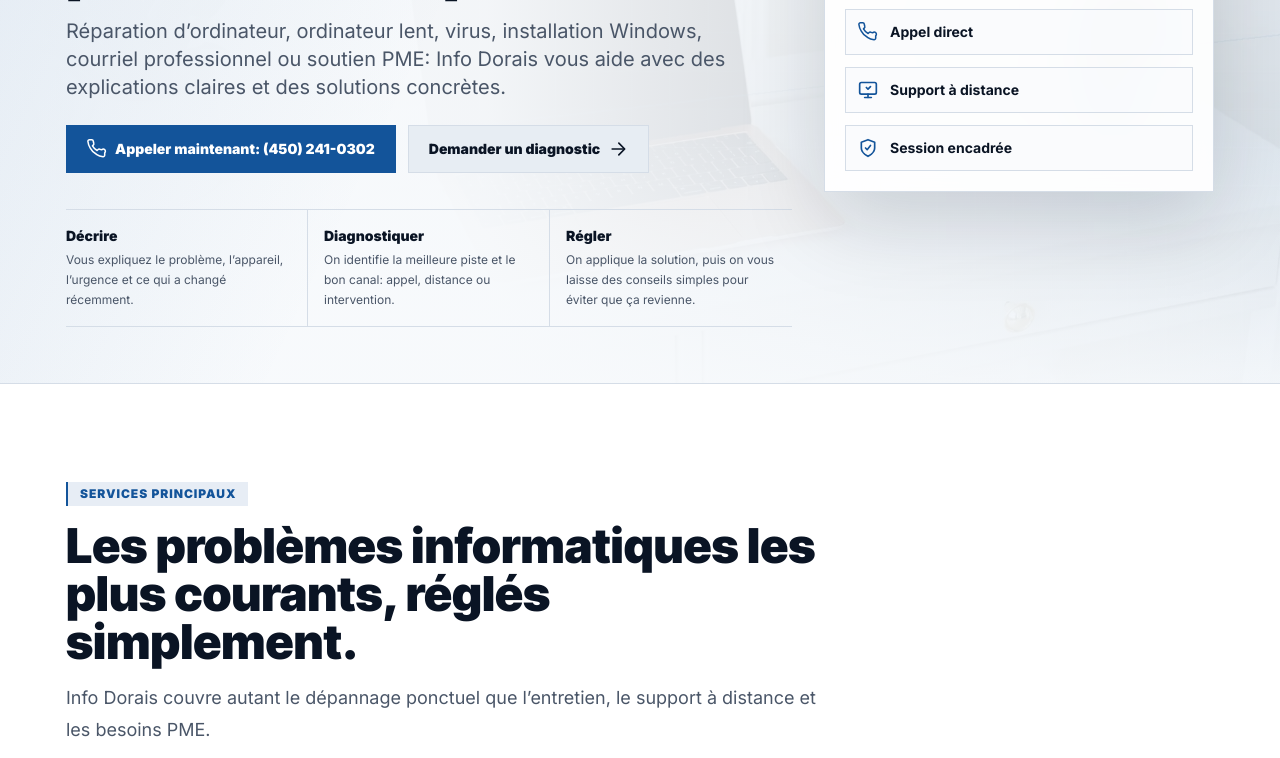
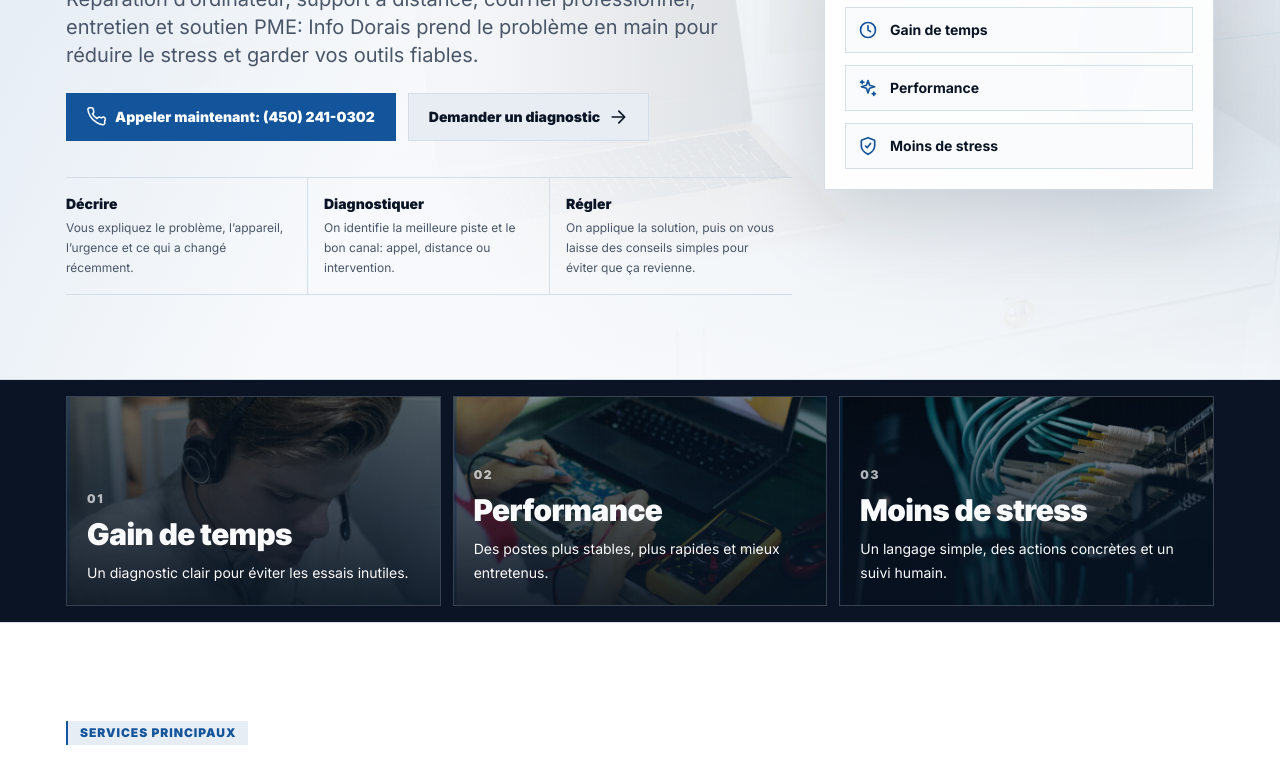
Before and after one commit to MaxSuperTech/info-dorais-next, an Astro site: page / in a window 1280 px wide. Shown: the part 422-1180 px from the top of the page. Built offline with nearby package versions, Linux system fonts and the light colour scheme; Astro itself is replaced by a stand-in of ours.

Commit message:
Tune homepage toward local IT service style

```diff
--- a/src/components/Hero.astro
+++ b/src/components/Hero.astro
@@ -1,10 +1,42 @@
 ---
 import Icon from "@/components/Icon.astro";
-import { brand, paths, processSteps, ui, type Locale, type Page, type PageKey } from "@/data/site";
+import { brand, paths, processSteps, ui, type IconName, type Locale, type Page, type PageKey } from "@/data/site";
 
 const { locale, page, pageKey } = Astro.props as { locale: Locale; page: Page; pageKey: PageKey };
 const t = ui[locale];
 const steps = processSteps[locale];
+const summaryTitle =
+  pageKey === "home"
+    ? locale === "fr"
+      ? "Votre informatique, prise en main."
+      : "Your IT, taken in hand."
+    : locale === "fr"
+      ? "Comprendre vite. Régler proprement."
+      : "Understand quickly. Fix cleanly.";
+const summaryItems: [IconName, string][] =
+  pageKey === "home"
+    ? locale === "fr"
+      ? [
+          ["clock", "Gain de temps"],
+          ["sparkles", "Performance"],
+          ["shield", "Moins de stress"],
+        ]
+      : [
+          ["clock", "Time saved"],
+          ["sparkles", "Performance"],
+          ["shield", "Less stress"],
+        ]
+    : locale === "fr"
+      ? [
+          ["phone", "Appel direct"],
+          ["monitor", "Support à distance"],
+          ["shield", "Session encadrée"],
+        ]
+      : [
+          ["phone", "Direct call"],
+          ["monitor", "Remote support"],
+          ["shield", "Guided session"],
+        ];
 ---
 
 <section class="relative isolate overflow-hidden border-b border-border bg-background">
@@ -48,21 +80,15 @@
     <aside class="hidden border border-border bg-card/90 p-5 shadow-premium backdrop-blur-xl reveal lg:block" aria-label={locale === "fr" ? "Résumé du service" : "Service summary"}>
       <span class="badge">{locale === "fr" ? "Réponse rapide" : "Fast response"}</span>
       <strong class="mt-4 block font-heading text-3xl font-black leading-tight">
-        {locale === "fr" ? "Comprendre vite. Régler proprement." : "Understand quickly. Fix cleanly."}
+        {summaryTitle}
       </strong>
       <div class="mt-6 grid gap-3 text-sm font-bold">
-        <div class="flex items-center gap-3 border border-border bg-background/75 p-3">
-          <Icon name="phone" class="size-5 text-primary" />
-          <span>{locale === "fr" ? "Appel direct" : "Direct call"}</span>
-        </div>
-        <div class="flex items-center gap-3 border border-border bg-background/75 p-3">
-          <Icon name="monitor" class="size-5 text-primary" />
-          <span>{locale === "fr" ? "Support à distance" : "Remote support"}</span>
-        </div>
-        <div class="flex items-center gap-3 border border-border bg-background/75 p-3">
-          <Icon name="shield" class="size-5 text-primary" />
-          <span>{locale === "fr" ? "Session encadrée" : "Guided session"}</span>
-        </div>
+        {summaryItems.map(([icon, label]) => (
+          <div class="flex items-center gap-3 border border-border bg-background/75 p-3">
+            <Icon name={icon} class="size-5 text-primary" />
+            <span>{label}</span>
+          </div>
+        ))}
       </div>
     </aside>
   </div>
--- /dev/null
+++ b/src/components/HomeOutcomeStrip.astro
@@ -0,0 +1,70 @@
+---
+import type { Locale } from "@/data/site";
+
+const { locale } = Astro.props as { locale: Locale };
+
+const outcomes = {
+  fr: [
+    {
+      title: "Gain de temps",
+      text: "Un diagnostic clair pour éviter les essais inutiles.",
+      image: "/images/remote-refresh.webp",
+    },
+    {
+      title: "Performance",
+      text: "Des postes plus stables, plus rapides et mieux entretenus.",
+      image: "/images/repair-refresh.webp",
+    },
+    {
+      title: "Moins de stress",
+      text: "Un langage simple, des actions concrètes et un suivi humain.",
+      image: "/images/pme-refresh.webp",
+    },
+  ],
+  en: [
+    {
+      title: "Time saved",
+      text: "A clear diagnostic to avoid unnecessary trial and error.",
+      image: "/images/remote-refresh.webp",
+    },
+    {
+      title: "Performance",
+      text: "More stable, faster and better maintained workstations.",
+      image: "/images/repair-refresh.webp",
+    },
+    {
+      title: "Less stress",
+      text: "Simple language, concrete actions and human follow-up.",
+      image: "/images/pme-refresh.webp",
+    },
+  ],
+} as const;
+---
+
+<section class="border-b border-border bg-foreground text-background">
+  <div class="container py-4">
+    <div class="grid gap-3 md:grid-cols-3">
+      {outcomes[locale].map((item, index) => (
+        <article class="group relative min-h-52 overflow-hidden border border-background/15 bg-background/5">
+          <img
+            src={item.image}
+            alt=""
+            aria-hidden="true"
+            width="720"
+            height="480"
+            loading="lazy"
+            class="absolute inset-0 h-full w-full object-cover opacity-38 saturate-75 transition duration-300 group-hover:opacity-48"
+          />
+          <div class="absolute inset-0 bg-[linear-gradient(180deg,rgba(7,17,31,.40),rgba(7,17,31,.90))]"></div>
+          <div class="relative flex h-full min-h-52 flex-col justify-end p-5">
+            <span class="text-xs font-black uppercase tracking-[0.14em] text-background/70">
+              {String(index + 1).padStart(2, "0")}
+            </span>
+            <h2 class="mt-3 font-heading text-3xl font-black leading-none">{item.title}</h2>
+            <p class="mt-3 max-w-sm text-sm leading-6 text-background/72">{item.text}</p>
+          </div>
+        </article>
+      ))}
+    </div>
+  </div>
+</section>
--- a/src/components/PageContent.astro
+++ b/src/components/PageContent.astro
@@ -2,6 +2,7 @@
 import ContactForm from "@/components/ContactForm.astro";
 import FAQBlock from "@/components/FAQBlock.astro";
 import Hero from "@/components/Hero.astro";
+import HomeOutcomeStrip from "@/components/HomeOutcomeStrip.astro";
 import Icon from "@/components/Icon.astro";
 import RemoteSupportProcedure from "@/components/RemoteSupportProcedure.astro";
 import SectionIntro from "@/components/SectionIntro.astro";
@@ -113,6 +114,7 @@
 ---
 
 <Hero locale={locale} page={page} pageKey={pageKey} />
+{!isPrivacy && isHome && <HomeOutcomeStrip locale={locale} />}
 {!isPrivacy && pageKey === "remote" && <RemoteSupportProcedure locale={locale} />}
 
 {isPrivacy ? (
--- a/src/data/site.ts
+++ b/src/data/site.ts
@@ -148,10 +148,10 @@
       title: "Support informatique et réparation ordinateur Laval | Info Dorais",
       description:
         "Info Dorais offre réparation ordinateur, support informatique, entretien, virus, Windows, courriel professionnel et soutien PME à Laval et environs.",
-      eyebrow: "Service informatique Laval et environs",
-      h1: "Un service informatique simple, humain et efficace pour régler vos problèmes rapidement.",
+      eyebrow: "Service TI local à Laval",
+      h1: "On parle informatique. On vous l’explique simplement.",
       lead:
-        "Réparation d’ordinateur, ordinateur lent, virus, installation Windows, courriel professionnel ou soutien PME: Info Dorais vous aide avec des explications claires et des solutions concrètes.",
+        "Réparation d’ordinateur, support à distance, courriel professionnel, entretien et soutien PME: Info Dorais prend le problème en main pour réduire le stress et garder vos outils fiables.",
       image: "/images/hero-refresh.webp",
       intro: "Dès le premier contact, on cherche la meilleure intervention: appel, diagnostic, support à distance ou déplacement si nécessaire.",
     },
@@ -271,10 +271,10 @@
       title: "IT support and computer repair Laval | Info Dorais",
       description:
         "Info Dorais provides computer repair, IT support, maintenance, virus cleanup, Windows installation, business email and small business support in Laval.",
-      eyebrow: "IT service in Laval and nearby areas",
-      h1: "Simple, human and efficient IT support to solve your issues quickly.",
+      eyebrow: "Local IT service in Laval",
+      h1: "We speak IT. We explain it simply.",
       lead:
-        "Computer repair, slow PC, viruses, Windows installation, business email or small business support: Info Dorais helps with clear explanations and practical solutions.",
+        "Computer repair, remote support, business email, maintenance and small business IT help: Info Dorais takes the issue in hand to reduce stress and keep your tools reliable.",
       image: "/images/hero-refresh.webp",
       intro: "From the first contact, we choose the best path: call, diagnostic, remote support or on-site help when needed.",
     },
```
